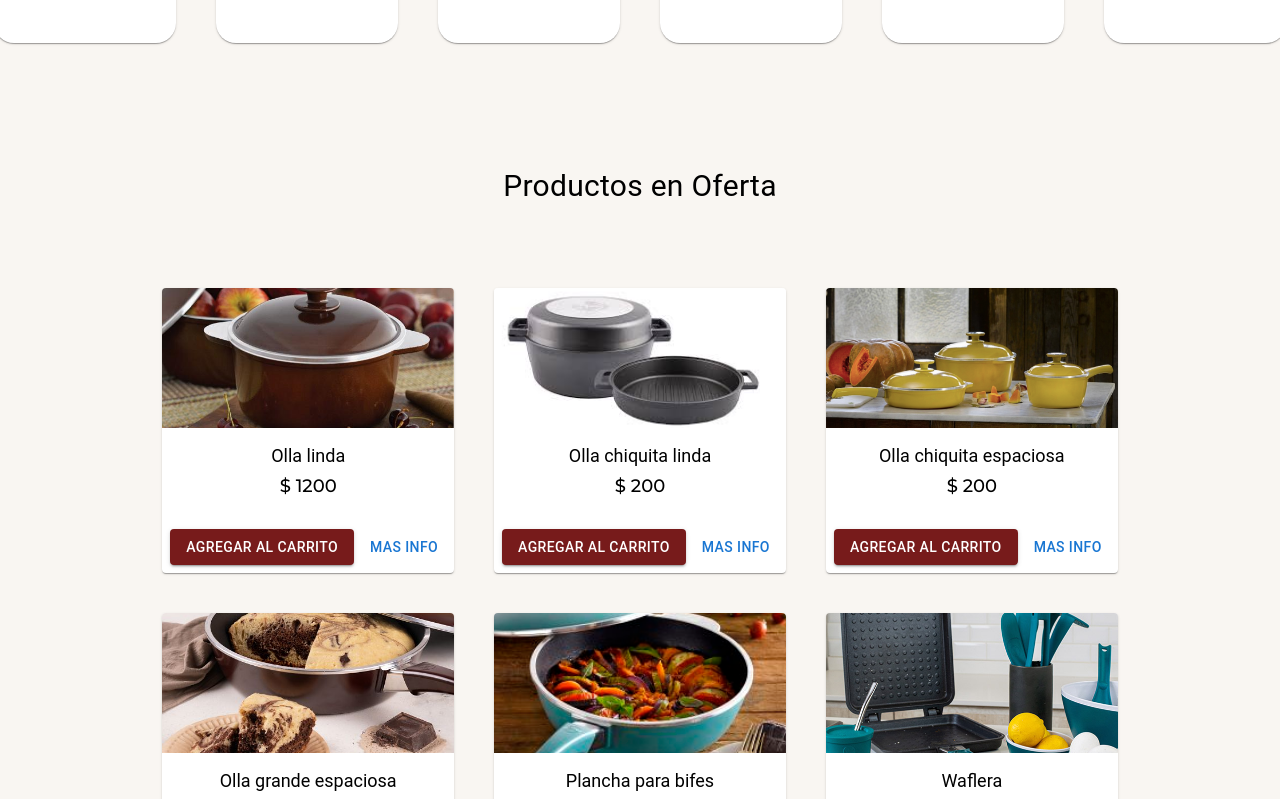
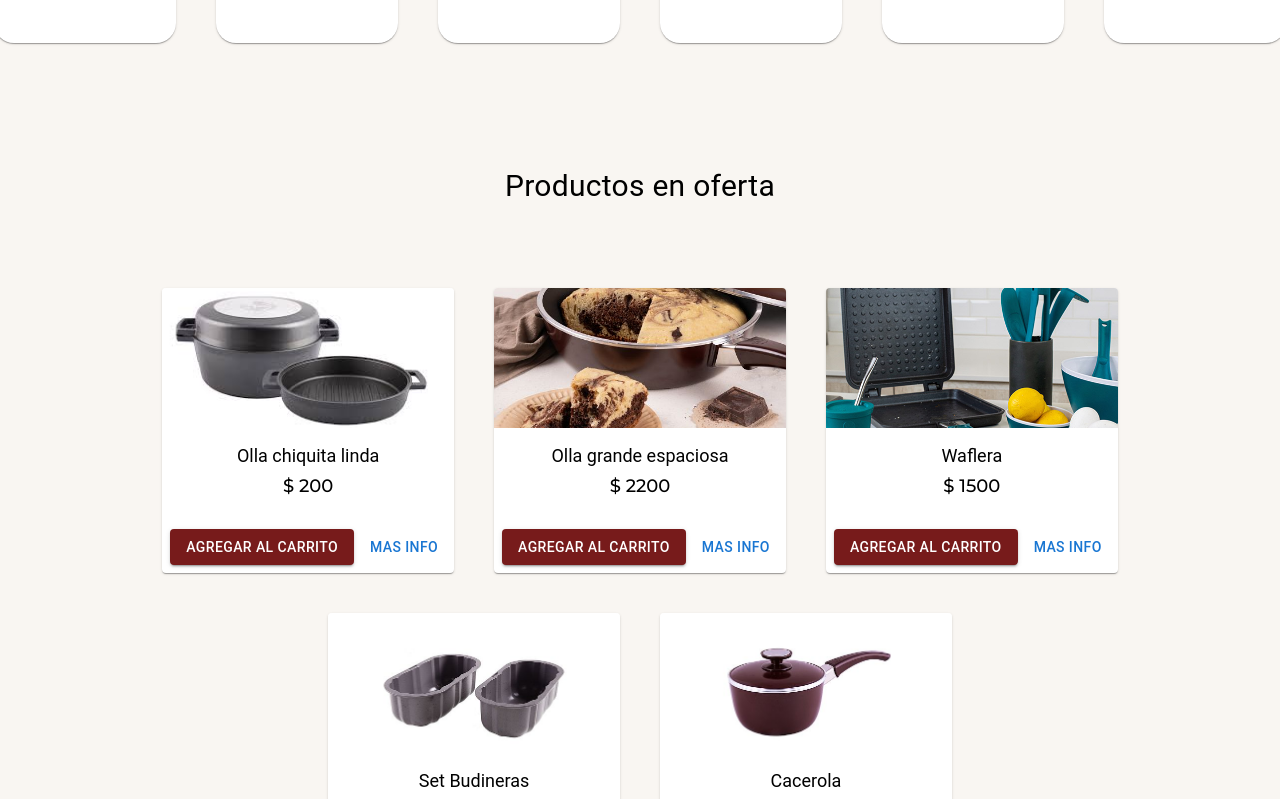
Before and after one commit to Whoiamx/essen-maria-cris, a React (Vite) app: page / in a window 1280 px wide. Shown: the part 761-1560 px from the top of the page. Built offline with nearby package versions, Linux system fonts and the light colour scheme.

Commit message:
Se agrega un filtro de productos para los productos en oferta

```diff
--- a/src/components/products-recommended/ProductRecommendedContainer.jsx
+++ b/src/components/products-recommended/ProductRecommendedContainer.jsx
@@ -1,10 +1,48 @@
+import { useState } from "react";
 import { ProductContainerMain } from "../products/ProductContainerMain";
-import { ProductRecommendedCard } from "./ProductRecommendedCard";
+import { ProductsEssen } from "../../data";
+import { Box, Typography } from "@mui/material";
+import { filterProductsRecommended } from "./filterProductRecommended";
+import { ProductCard } from "../products/ProductCard";
 
 export const ProductRecommendedContainer = () => {
+  const [productsFilter, setProductsFilter] = useState(
+    filterProductsRecommended()
+  );
+
   return (
     <>
-      <ProductContainerMain title={"en Oferta"} />
+      <Box
+        sx={{
+          display: "flex",
+          justifyContent: "center",
+          alignItems: "center",
+          flexDirection: "column",
+          padding: 5,
+        }}
+      >
+        <Typography sx={{ fontSize: 30 }}>Productos en oferta</Typography>
+        <Box
+          sx={{
+            display: "flex",
+            justifyContent: "center",
+            padding: 10,
+            alignItems: "center",
+            gap: 5,
+            flexWrap: "wrap",
+          }}
+        >
+          {productsFilter.map((el) => (
+            <ProductCard
+              id={el.id}
+              name={el.name}
+              image={el.image}
+              price={el.price}
+              key={el.id}
+            />
+          ))}
+        </Box>
+      </Box>
     </>
   );
 };
--- /dev/null
+++ b/src/components/products-recommended/filterProductRecommended.js
@@ -0,0 +1,5 @@
+import { ProductsEssen } from "../../data/index";
+
+export const filterProductsRecommended = () => {
+  return ProductsEssen.filter((el) => el.id % 2 === 0);
+};
--- a/src/data/index.js
+++ b/src/data/index.js
@@ -1,4 +1,3 @@
 export * from "./CategoriesOfProducts";
 export * from "./filterEssen";
 export * from "./productsEssen";
-export * from "./Recommended";
```
Also changed, not shown: src/data/Recommended.js (deleted).
